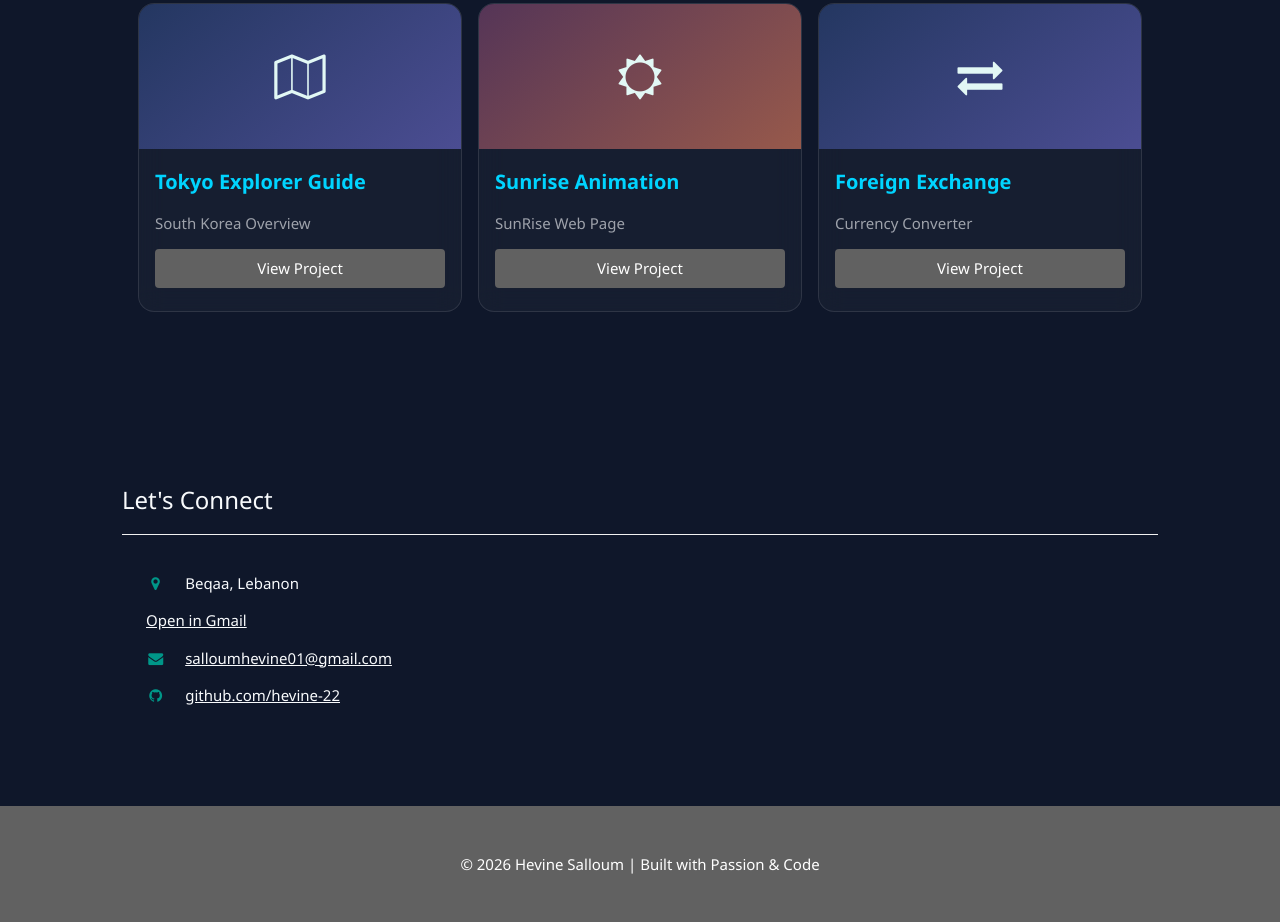
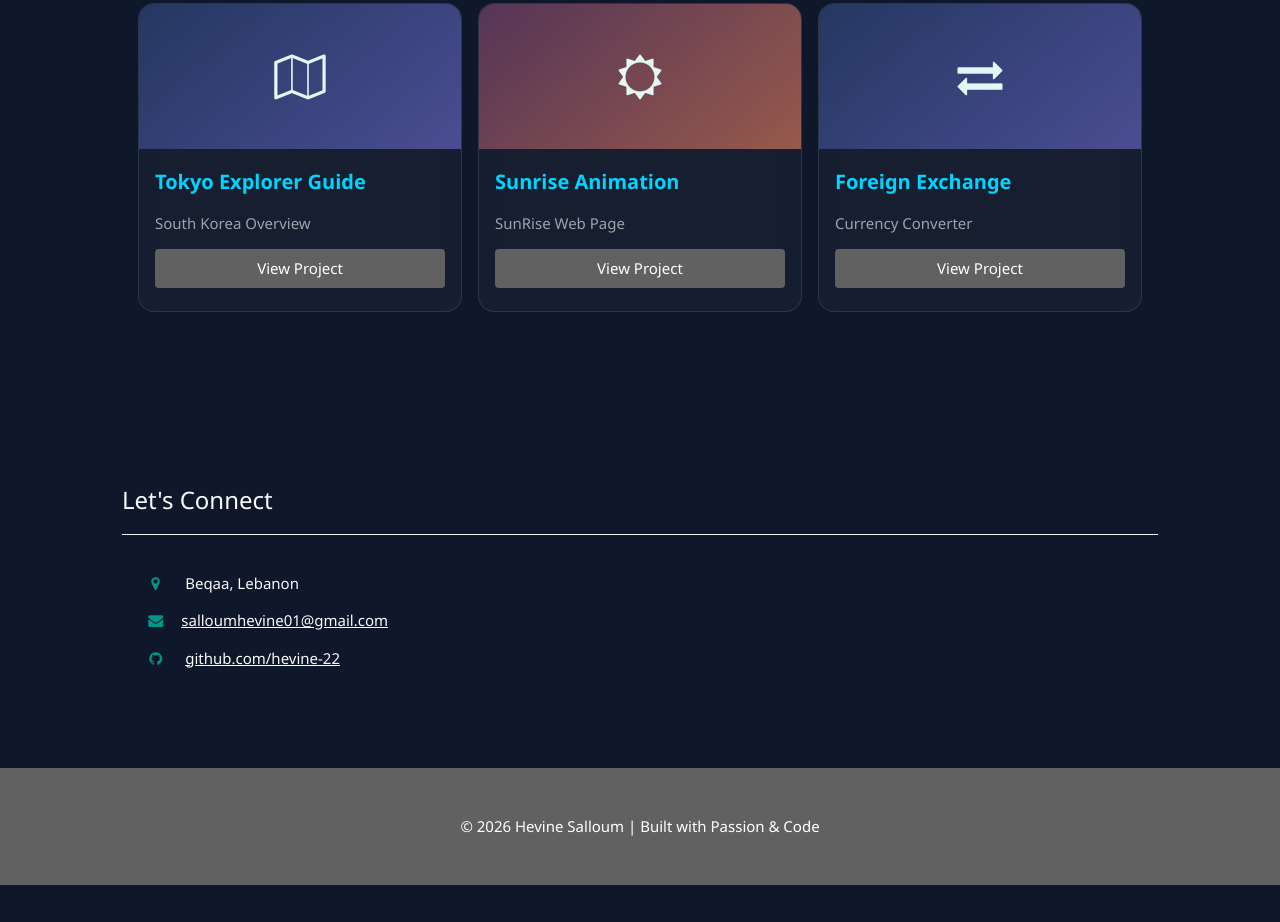
Before and after one commit to hevine-22/hevine-salloum-portfolio, a plain HTML site: page index.html in a window 1280 px wide. Shown: the part 2195-3117 px from the top of the page. After the commit the page ends 3080 px from the top, so only its background shows below. Drawn offline with nearby package versions, Linux system fonts and the light colour scheme.

Commit message:
Update index.html

```diff
--- a/index.html
+++ b/index.html
@@ -351,9 +351,8 @@
     <div class="w3-row">
         <div class="w3-col m6 w3-padding-large">
             <p><i class="fa fa-map-marker fa-fw w3-margin-right w3-text-teal"></i> Beqaa, Lebanon</p>
-            <a href="https://mail.google.com/mail/?view=cm&amp;fs=1&amp;to=salloumhevine01%40gmail.com"
-   target="_blank" rel="noopener">Open in Gmail</a>
-            <p><i class="fa fa-envelope fa-fw w3-margin-right w3-text-teal"></i> <a href="mailto:salloumhevine01@gmail.com">salloumhevine01@gmail.com</a></p>
+            <p><i class="fa fa-envelope fa-fw w3-margin-right w3-text-teal"></i><a href="https://mail.google.com/mail/?view=cm&amp;fs=1&amp;to=salloumhevine01%40gmail.com"
+   target="_blank" rel="noopener">salloumhevine01@gmail.com</a>
             <p><i class="fa fa-github fa-fw w3-margin-right w3-text-teal"></i> <a href="https://github.com/hevine-22">github.com/hevine-22</a></p>
         </div>
 
```
